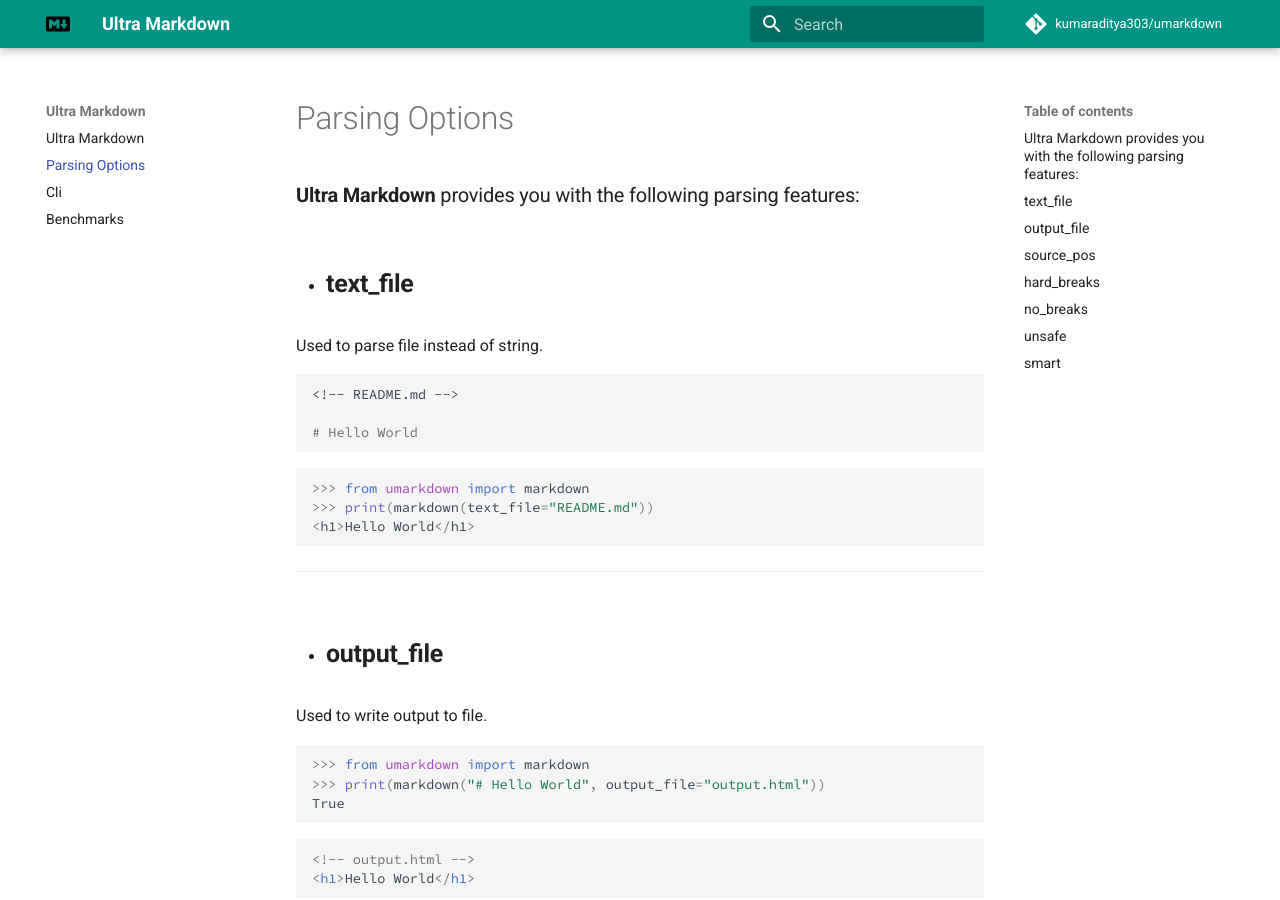
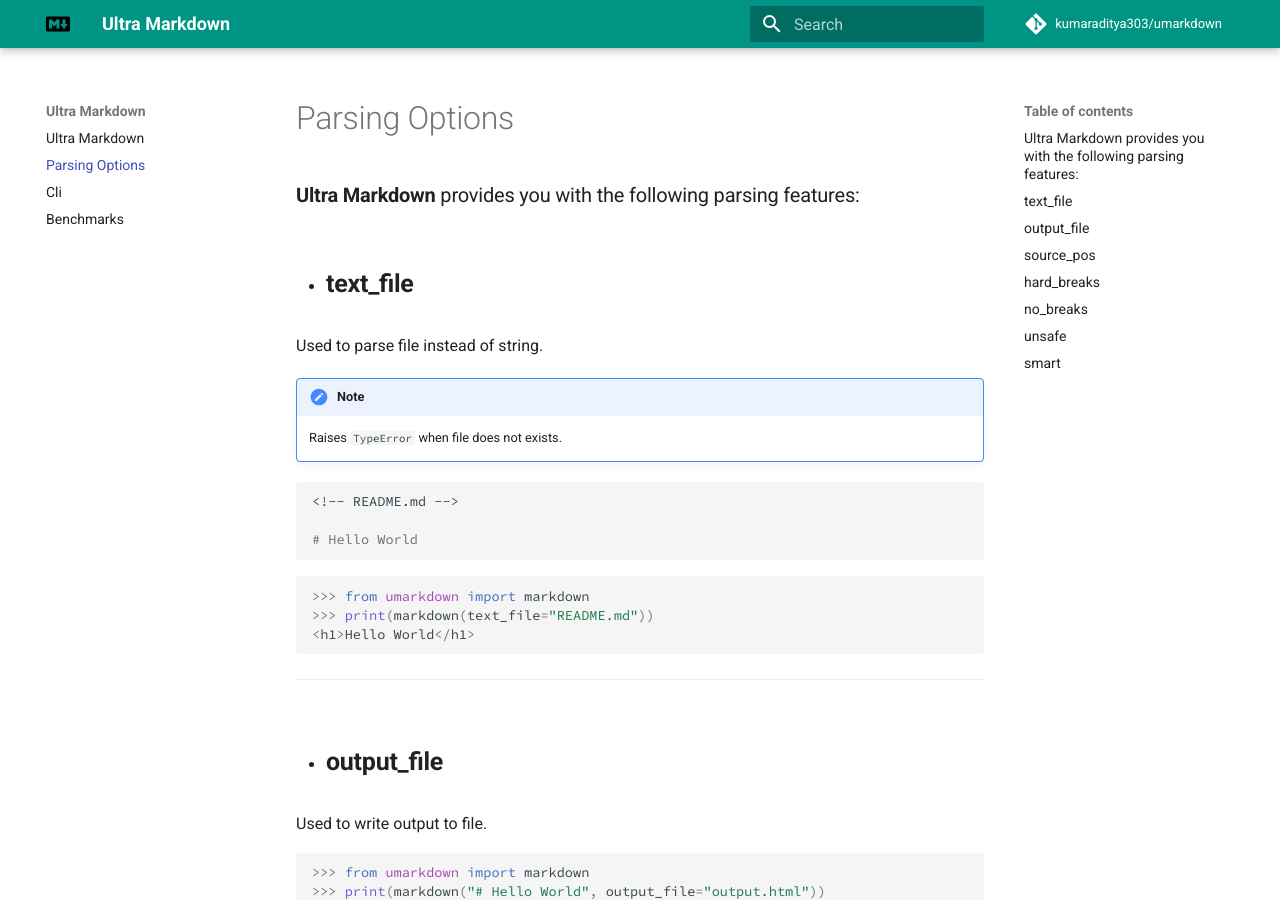
Before and after one commit to kumaraditya303/umarkdown, an MkDocs documentation site: the page built from docs/options.md, in a window 1280 px wide and 900 px high. Built offline with MkDocs 1.6.1 and Material for MkDocs 9.7.7, drawn with Linux system fonts in a browser that asks for light colours; comment, search, counter and statistics services are not loaded.

Commit message:
docs: Add docs for Exceptions

````diff
--- a/docs/options.md
+++ b/docs/options.md
@@ -5,6 +5,9 @@
 - ## **text_file**
 
 Used to parse file instead of string.
+
+!!! note
+    Raises `TypeError` when file does not exists.
 
 ```markdown
 <!-- README.md -->
--- a/mkdocs.yml
+++ b/mkdocs.yml
@@ -12,6 +12,7 @@
     code: Source Code Pro
   logo: images/umarkdown.svg
 markdown_extensions:
+  - admonition
   - pymdownx.highlight
   - pymdownx.superfences
   - toc:
````
Also changed, not shown: docs/index.md (+2 -2 lines), 2 other files.
